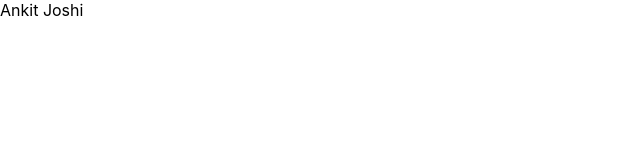
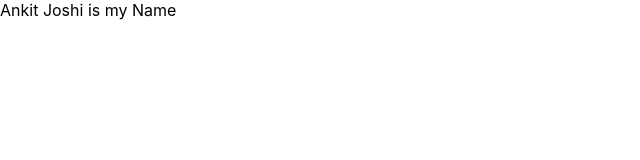
Before and after one commit to iankitjoshi/code-test, a React (Create React App) app: page /app in a window 1280 px wide. Shown: the top 160 px of the page, without its empty margins (0-640 px from the left). Built offline with nearby package versions, Linux system fonts and the light colour scheme.

Commit message:
Change Name

```diff
--- a/src/App.js
+++ b/src/App.js
@@ -8,7 +8,7 @@ function App() {
 
   return (
     <>
-      Ankit Joshi
+      Ankit Joshi is my Name
     </>
   );
 }
```
